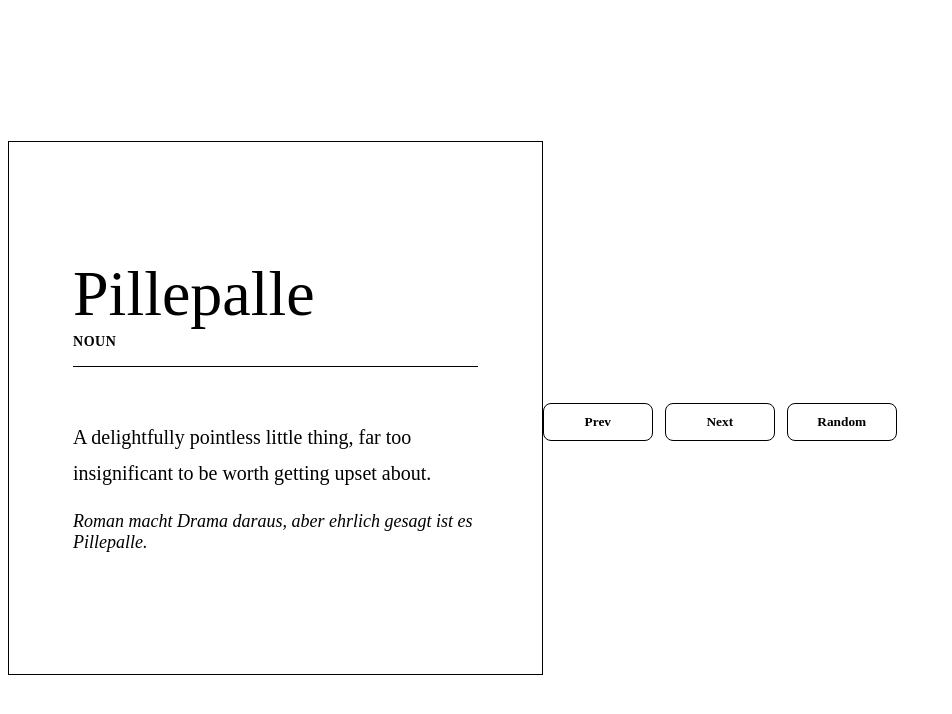
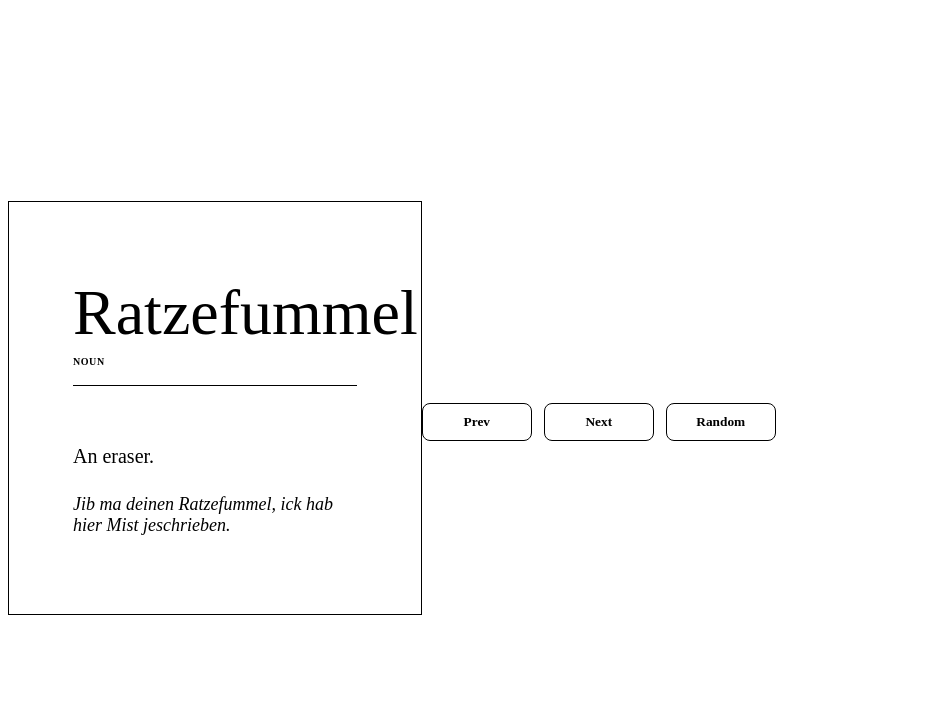
Before and after one commit to Avaru/dictionary, a Vue app: page / in a window 1280 px wide. Shown: the top 714 px of the page, without its empty margins (0-952 px from the left). Built offline with nearby package versions, Linux system fonts and the light colour scheme; the HTML template or start-up script is replaced by a standard one.

Commit message:
New deploy version

```diff
--- a/src/App.vue
+++ b/src/App.vue
@@ -1,21 +1,44 @@
 <script setup lang="ts">
-import { computed } from "vue";
+import { computed, onMounted, ref } from "vue";
 import DictionaryCard from "./components/DictionaryCard.vue";
 import dictionary from "./dictionary";
+
+const currentIndex = ref(0);
 const currentWord = computed(
   () =>
-    dictionary[0] as {
+    dictionary[currentIndex.value] as {
       word: string;
       type: string;
       definition: string;
       example: string;
     },
 );
+
+const nextWord = () => {
+  currentIndex.value = (currentIndex.value + 1) % dictionary.length;
+};
+
+const prevWord = () => {
+  currentIndex.value = (currentIndex.value - 1 + dictionary.length) % dictionary.length;
+};
+
+const randomWord = () => {
+  currentIndex.value = Math.floor(Math.random() * dictionary.length);
+};
+
+onMounted(() => {
+  randomWord();
+});
 </script>
 
 <template>
   <main>
-    <DictionaryCard v-bind="currentWord" />
+    <DictionaryCard
+      v-bind="currentWord"
+      @next="nextWord()"
+      @prev="prevWord()"
+      @random="randomWord()"
+    />
   </main>
 </template>
 
--- a/src/components/ButtonGroup.vue
+++ b/src/components/ButtonGroup.vue
@@ -1,14 +1,21 @@
 <template>
-  <div :class="['button-group', position]">
-    <button type="button">Prev</button>
-    <button type="button">Next</button>
-    <button type="button">Random</button>
+  <div class="button-group fixed">
+    <button @click="$emit('prev')">Prev</button>
+    <button @click="$emit('next')">Next</button>
+    <button @click="$emit('random')">Random</button>
+  </div>
+  <div class="button-group static">
+    <button @click="$emit('prev')">Prev</button>
+    <button @click="$emit('next')">Next</button>
+    <button @click="$emit('random')">Random</button>
   </div>
 </template>
 
 <script setup lang="ts">
-defineProps<{
-  position?: "fixed" | "static";
+defineEmits<{
+  prev: [];
+  next: [];
+  random: [];
 }>();
 </script>
 
--- a/src/components/DictionaryCard.vue
+++ b/src/components/DictionaryCard.vue
@@ -12,8 +12,7 @@
     </section>
   </article>
 
-  <ButtonGroup position="fixed" />
-  <ButtonGroup position="static" />
+  <ButtonGroup @next="$emit('next')" @prev="$emit('prev')" @random="$emit('random')" />
 </template>
 
 <script setup lang="ts">
@@ -68,7 +67,7 @@ defineEmits<{
 
 .title {
   font-family: var(--title-font);
-  font-size: clamp(48px, 14vw, 96px);
+  font-size: clamp(48px, 12vw, 80px);
   line-height: 1;
   color: var(--accent);
   margin: 0 0 8px 0;
@@ -79,9 +78,10 @@ defineEmits<{
   font-family: var(--body-font);
   font-weight: 700;
   letter-spacing: 0.04em;
-  font-size: 13px;
+  font-size: clamp(11px, 2.5vw, 14px);
   color: var(--accent);
   margin-bottom: 8px;
+  font-variant: small-caps;
 }
 
 .rule {
@@ -93,16 +93,23 @@ defineEmits<{
 .card-body {
   font-family: var(--body-font);
   width: 100%;
+  overflow: auto;
+  -webkit-overflow-scrolling: touch;
+  scrollbar-width: none;
+}
+
+.card-body::-webkit-scrollbar {
+  display: none;
 }
 
 .definition {
-  font-size: 16px;
+  font-size: clamp(14px, 3vw, 20px);
   line-height: 1.8;
   margin: 0 0 16px 0;
 }
 
 .example {
-  font-size: 16px;
+  font-size: clamp(13px, 2.8vw, 18px);
   font-style: italic;
   margin: 0;
 }
@@ -110,9 +117,6 @@ defineEmits<{
 @media (orientation: portrait) and (max-width: 720px) {
   .dictionary-card {
     padding: 20px 18px;
-  }
-  .title {
-    font-size: clamp(40px, 16vw, 84px);
   }
 }
 
--- a/src/dictionary.ts
+++ b/src/dictionary.ts
@@ -1,11 +1,23 @@
 export const dictionary = [
   {
     word: "Pillepalle",
-    type: "NOUN",
+    type: "noun",
     definition:
       "A delightfully pointless little thing, far too insignificant to be worth getting upset about.",
     example: "Roman macht Drama daraus, aber ehrlich gesagt ist es Pillepalle.",
   },
+  {
+    word: "Kuddelmuddel",
+    type: "noun",
+    definition: "A chaotic mess; a jumble of things in disorder.",
+    example: "Was für ein Kuddelmuddel herrscht hier!",
+  },
+  {
+    word: "Ratzefummel",
+    type: "noun",
+    definition: "An eraser.",
+    example: "Jib ma deinen Ratzefummel, ick hab hier Mist jeschrieben.",
+  },
 ];
 
 export default dictionary;
```
